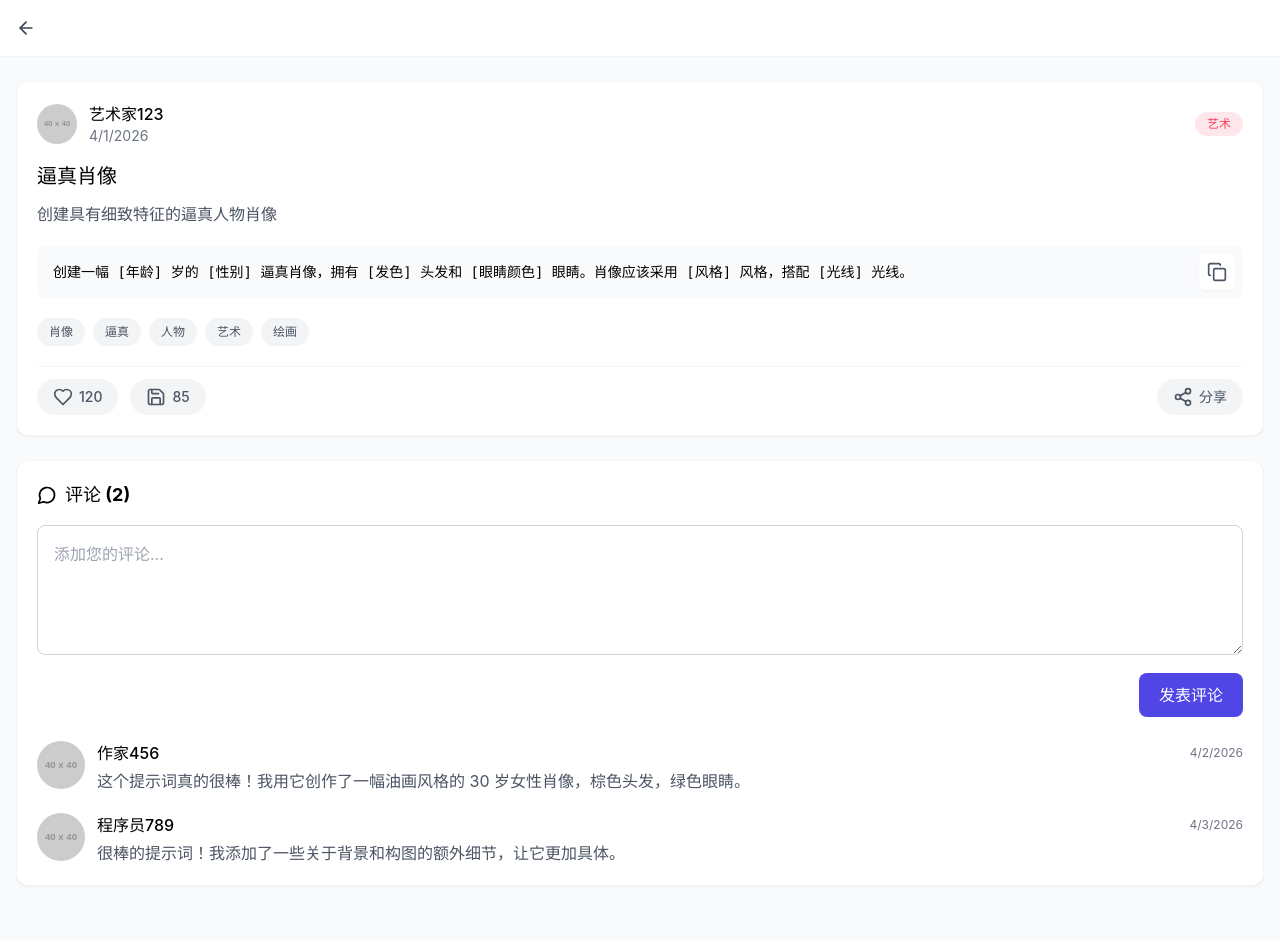
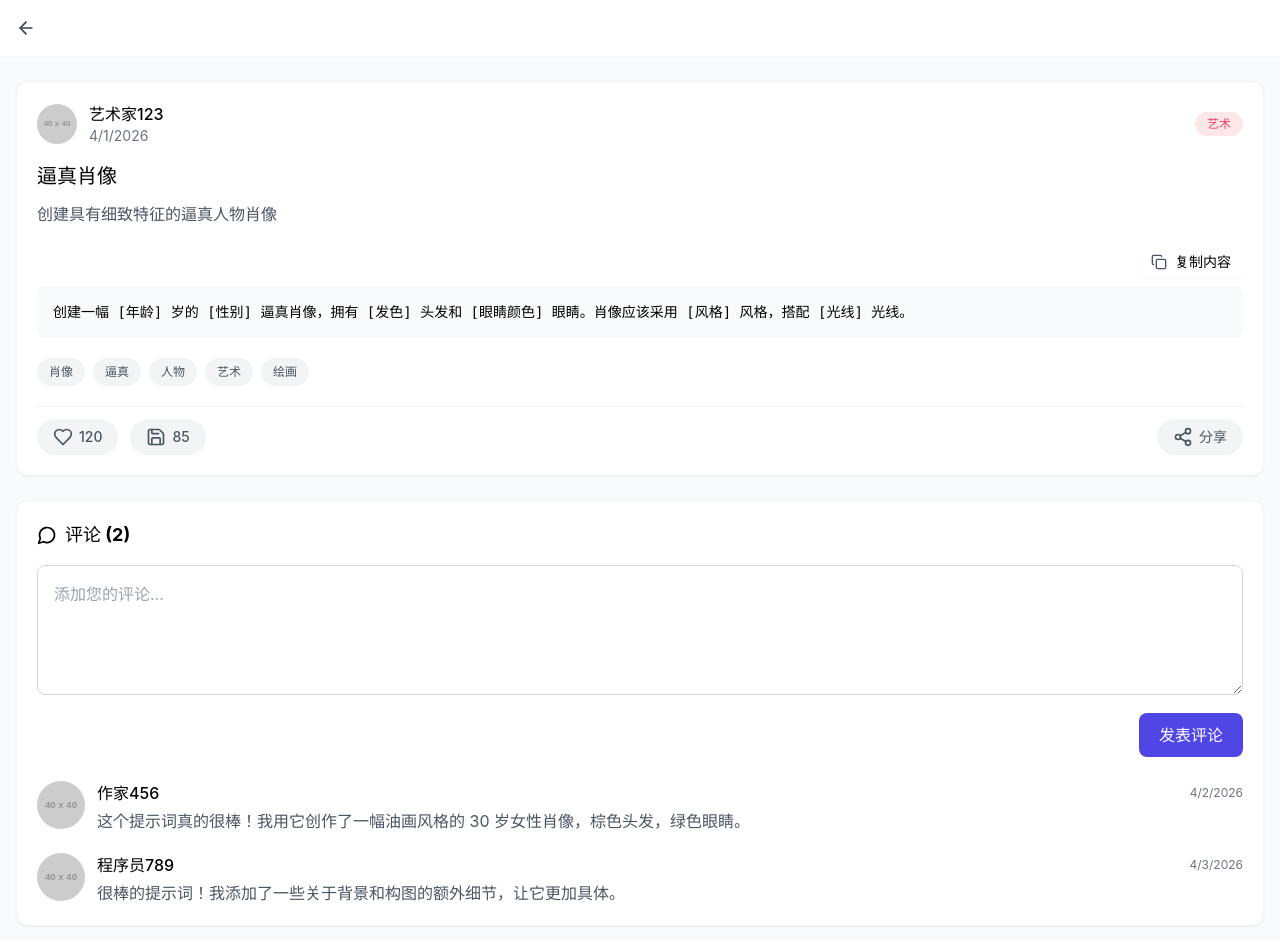
Before and after one commit to anruowangluo/bfx, a React (Vite) app: page /prompt/1 in a window 1280 px wide. Shown: the top 940 px of the page. Built offline with nearby package versions, Linux system fonts and the light colour scheme.

Commit message:
feat: 创建移动端提示词分享网站
Co-authored-by: traeagent <traeagent@users.noreply.github.com>

```diff
--- a/src/pages/PromptDetail.tsx
+++ b/src/pages/PromptDetail.tsx
@@ -150,22 +150,25 @@ const PromptDetail = () => {
           <h1 className="text-xl font-bold mb-3">{prompt.title}</h1>
           <p className="text-gray-600 mb-5">{prompt.description}</p>
 
-          <div className="relative mb-5">
+          <div className="mb-5">
+            <div className="flex justify-end mb-2">
+              <button
+                onClick={handleCopy}
+                className="flex items-center gap-2 px-3 py-1.5 bg-white rounded-md shadow-sm hover:bg-gray-100 transition-colors text-sm"
+                title="复制到剪贴板"
+              >
+                <Copy className="h-4 w-4 text-gray-600" />
+                <span>复制内容</span>
+              </button>
+              {showCopiedMessage && (
+                <div className="ml-2 px-3 py-1.5 bg-green-100 text-green-800 rounded text-xs font-medium flex items-center">
+                  已复制！
+                </div>
+              )}
+            </div>
             <pre className="bg-gray-50 p-4 rounded-lg text-sm whitespace-pre-wrap">
               <code>{prompt.content}</code>
             </pre>
-            <button
-              onClick={handleCopy}
-              className="absolute top-2 right-2 p-2 bg-white rounded-md shadow-sm hover:bg-gray-100 transition-colors"
-              title="复制到剪贴板"
-            >
-              <Copy className="h-5 w-5 text-gray-600" />
-            </button>
-            {showCopiedMessage && (
-              <div className="absolute top-2 right-12 bg-green-100 text-green-800 px-3 py-1 rounded text-xs font-medium">
-                已复制！
-              </div>
-            )}
           </div>
 
           <div className="flex flex-wrap gap-2 mb-5">
```
